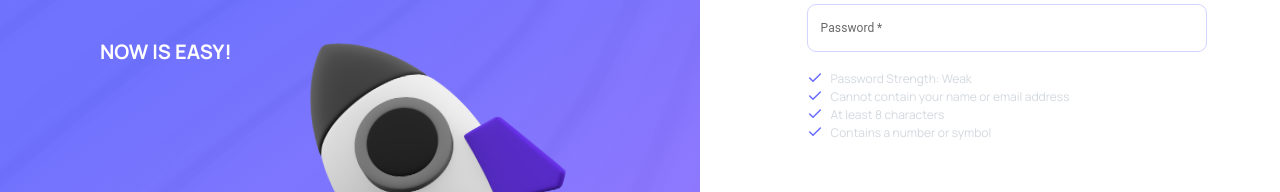
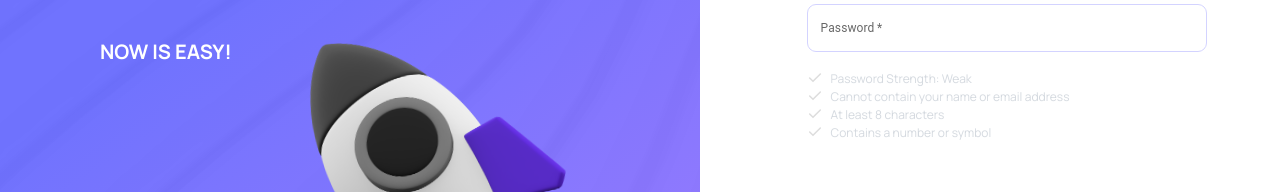
Before and after one commit to DexterNutt/FinalProject, a React (Vite) app in the folder MentorToken/: page /register in a window 1280 px wide. Shown: the part 428-620 px from the top of the page. Built offline with nearby package versions, Linux system fonts and the light colour scheme.

Commit message:
fix the checkmarks showing inverted colors and add transition

```diff
--- a/MentorToken/src/components/auth/registerForm/RegisterForm.module.css
+++ b/MentorToken/src/components/auth/registerForm/RegisterForm.module.css
@@ -166,7 +166,6 @@
   text-align: left;
   color: #696cff;
 }
-
 .passwordFeedback {
   margin-top: 10px;
   gap: 9px;
@@ -187,19 +186,23 @@
   color: rgba(170, 180, 191, 0.5);
   display: flex;
   align-items: center;
+  transition: color 0.3s ease;
+}
+
+.passwordFeedback li::before {
+  content: url("/vectors/check.svg");
+  margin-right: 8px;
+  filter: grayscale(100%) opacity(25%);
+  transition: filter 0.3s ease;
 }
 
 .passwordFeedback li.satisfied {
   color: #6c63ff;
 }
 
-.passwordFeedback li::before {
-  content: url("/vectors/check.svg");
-  margin-right: 8px;
-}
-
 .passwordFeedback li.satisfied::before {
-  filter: grayscale(100%) opacity(25%);
+  filter: none;
+  color: #6c63ff;
 }
 
 .passwordFeedback li.weak::before {
```
